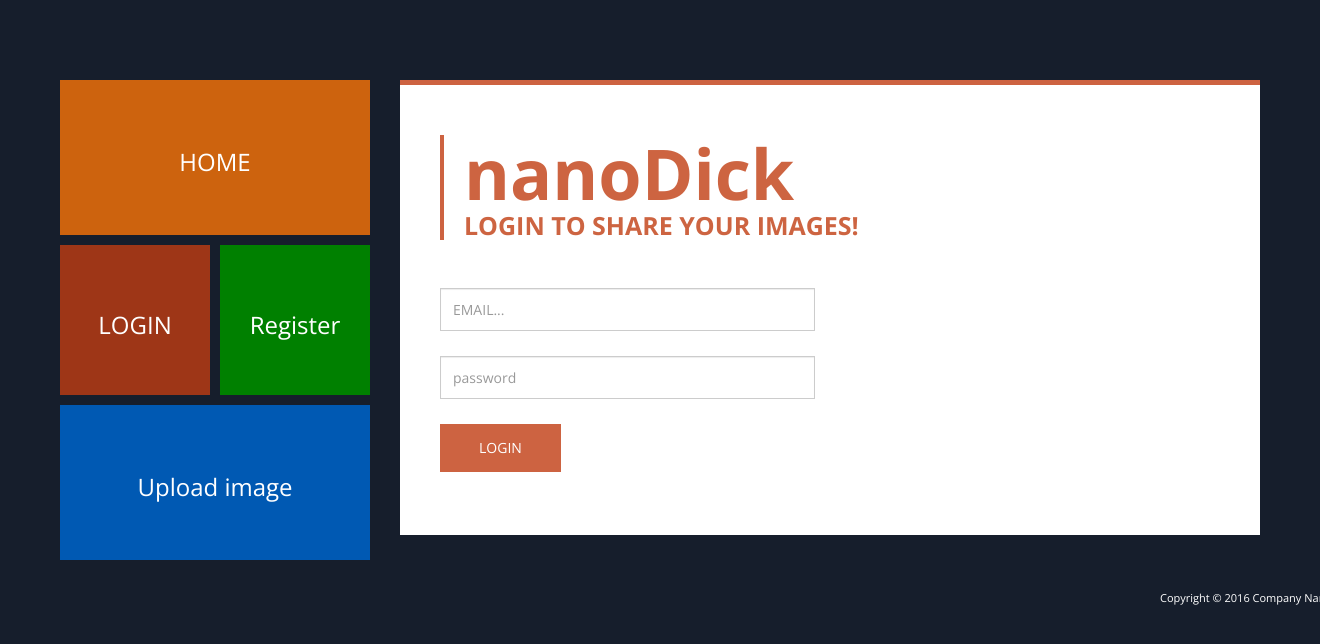
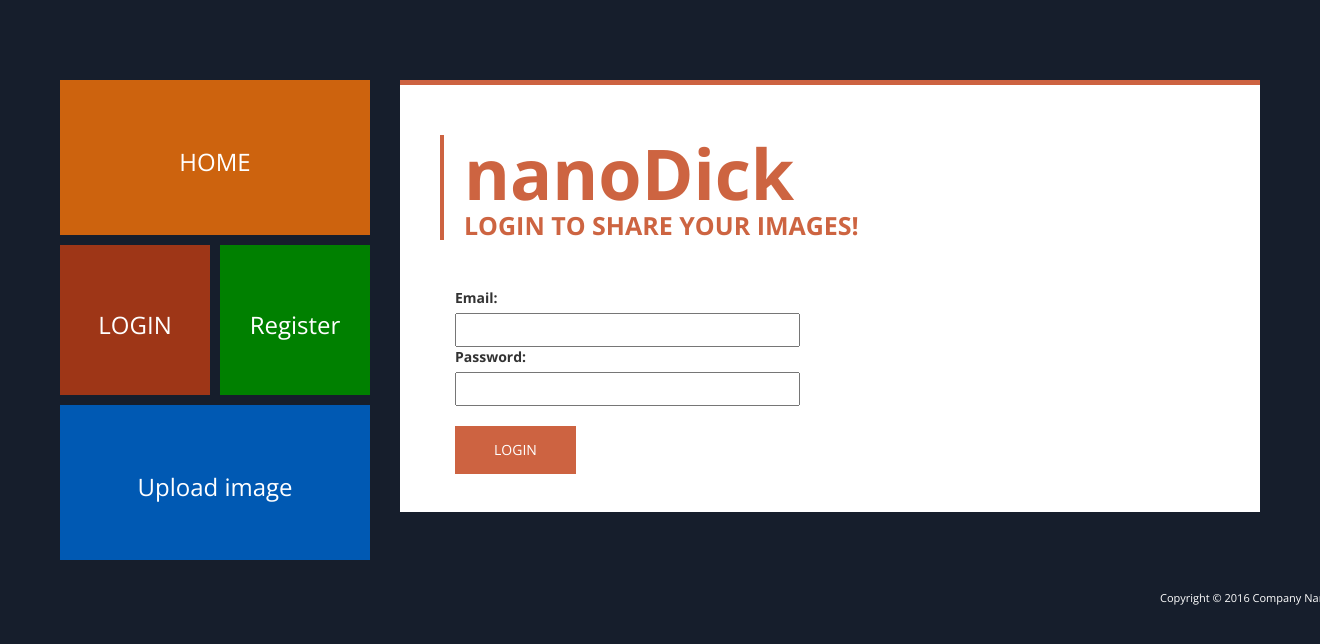
Before and after one commit to wengbrian/npfinal, a Django app: page /login.html in a window 1320 px wide; the page is wider, and only the part inside the window is pictured. Shown: the top 644 px of that part. Run offline with Django 3.2, Linux system fonts and the light colour scheme; some libraries are stand-ins or nearby versions.

Commit message:
A. can fill form B. change table: 1. user_login (mail text, name text, password text) 2. user (name text, likes text)

```diff
--- /dev/null
+++ b/nanoDick/NPFinal/forms.py
@@ -0,0 +1,11 @@
+from django import forms
+from django.utils.safestring import mark_safe
+
+class RegForm(forms.Form):
+    account = forms.EmailField(label=mark_safe('Email'), widget=forms.TextInput(attrs={'class':'fill_form'}))
+    name = forms.CharField(label='Name',widget=forms.TextInput(attrs={'class':'fill_form'}))
+    password = forms.CharField(label='Password',widget=forms.PasswordInput(attrs={'class':'fill_form'}), min_length=6)
+
+class LoginForm(forms.Form):
+	account = forms.EmailField(label=mark_safe('Email'), widget=forms.TextInput(attrs={'class':'fill_form'}))
+	password = forms.CharField(label='Password',widget=forms.PasswordInput(attrs={'class':'fill_form'}), min_length=6)
--- a/nanoDick/NPFinal/static/css/style.css
+++ b/nanoDick/NPFinal/static/css/style.css
@@ -883,6 +883,12 @@ textarea.form-control {	height:135px; }
 .box img { width: 100%;	}
 .about_box_line { max-width: 410px; }
 
+.fill_form{
+	width: 100%;
+	padding: 5px;
+	display: inline-block;
+}
+
 @media screen and (max-width: 1199px) and (min-width: 992px) {
 
 	.banner-main-home {	padding-bottom: 80px; }
--- a/nanoDick/NPFinal/templates/NPFinal/login.html
+++ b/nanoDick/NPFinal/templates/NPFinal/login.html
@@ -73,17 +73,11 @@ http://www.templatemo.com/tm-478-accord
                             <div class="row">
                                 <div class="col-sm-12 col-md-6 contact_left">
                                     <form class="form-horizontal" method="post" action="#">
-
-                                        <div class="form-group">
-                                            <input type="email" class="form-control" id="email" name="email" placeholder="EMAIL..." value="">
-                                        </div>
-                                        <div class="form-group">
-                                            <input type="password" class="form-control"  placeholder="password" value="">
-                                        </div>
-
-                                        <div class="form-group">
-                                            <input id="submit" name="submit" type="submit" value="Login" class="btn view_more btn-login">
-                                        </div>
+                                      {% csrf_token %}
+                                      {{ form }}
+                                       <br>
+                                       <br>
+                                        <input id="submit" name="submit" type="submit" value="Login" class="btn view_more btn-login">
 
                                     </form>
                                 </div> <!-- .contact-left -->
--- a/nanoDick/NPFinal/views.py
+++ b/nanoDick/NPFinal/views.py
@@ -2,6 +2,7 @@ from django.shortcuts import render
 from django.conf import settings
 from django.http import HttpResponse
 from .models import Post
+from .forms import *
 # Create your views here.
 def post_list(request):
     srcs = ['/static/images/home-img-2.jpg', '/static/images/home-img-3.jpg', '/static/images/home-img-2.jpg', '/static/images/home-img-3.jpg']
@@ -12,13 +13,25 @@ def post_list(request):
 def login(request):
     srcs = ['/static/images/home-img-2.jpg', '/static/images/home-img-3.jpg', '/static/images/home-img-2.jpg', '/static/images/home-img-3.jpg']
     # posts = Post.objects.filter(published_date__lte=timezone.now()).order_by('published_date')
-    return render(request, 'NPFinal/login.html', {})
+    if request.method == 'POST':
+        form = LoginForm(request.POST)
+        if form.is_valid():
+            return HttpResponse('/thanks')
+    else:
+        form = LoginForm()
+    return render(request, 'NPFinal/login.html', {'form': form})
 
 # return register html
 def register(request):
     srcs = ['/static/images/home-img-2.jpg', '/static/images/home-img-3.jpg', '/static/images/home-img-2.jpg', '/static/images/home-img-3.jpg']
     # posts = Post.objects.filter(published_date__lte=timezone.now()).order_by('published_date')
-    return render(request, 'NPFinal/register.html', {})
+    if request.method == 'POST':
+        form = RegForm(request.POST)
+        if form.is_valid():
+            return HttpResponse('/thanks')
+    else:
+        form = RegForm()
+    return render(request, 'NPFinal/register.html', {'form': form})
 
 def upload(request):
     if request.method == 'POST':
```
Also changed, not shown: nanoDick/NPFinal/templates/NPFinal/register.html (+11 -5 lines), nanoDick/db.sqlite3, 3 other files.
